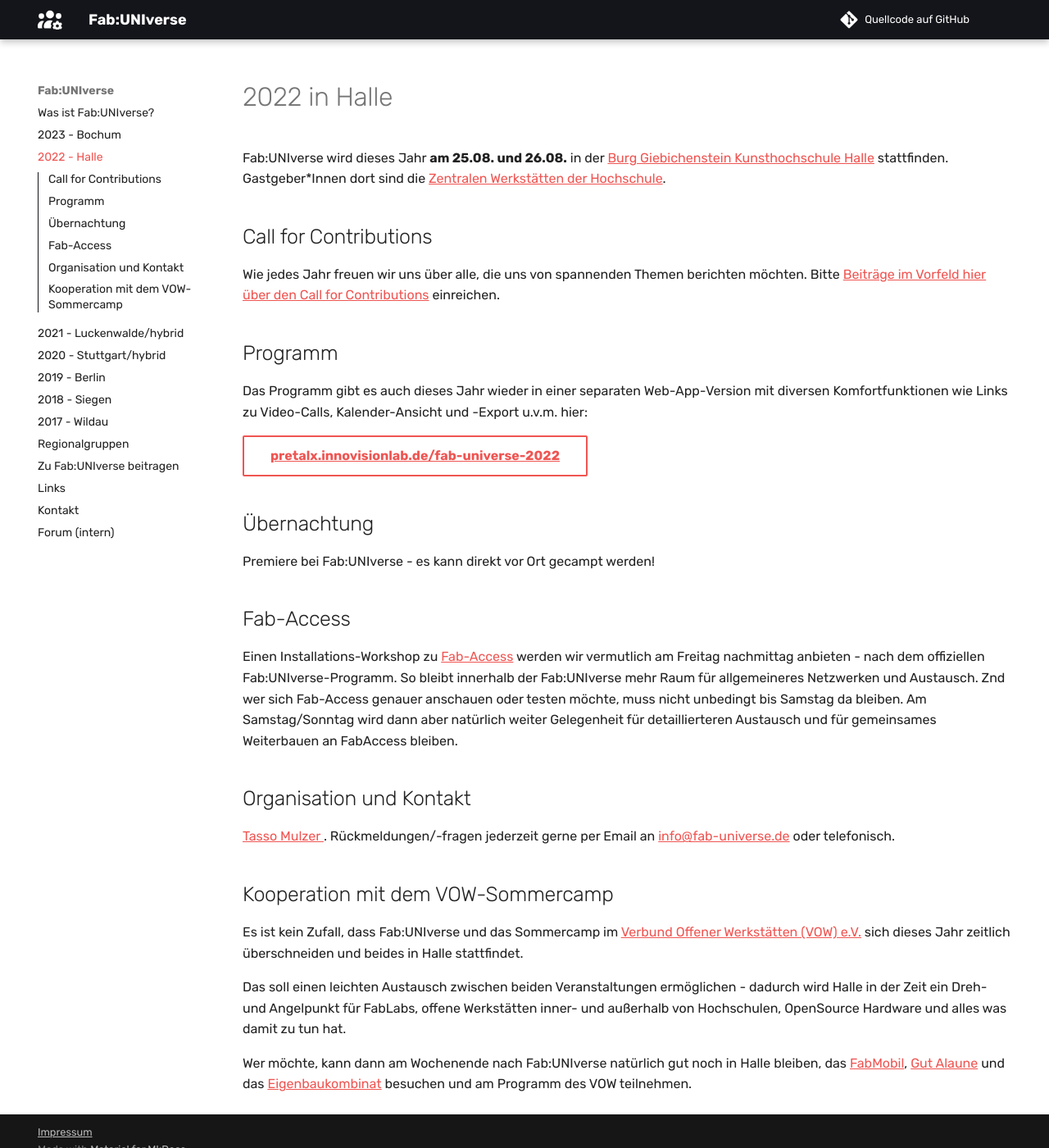
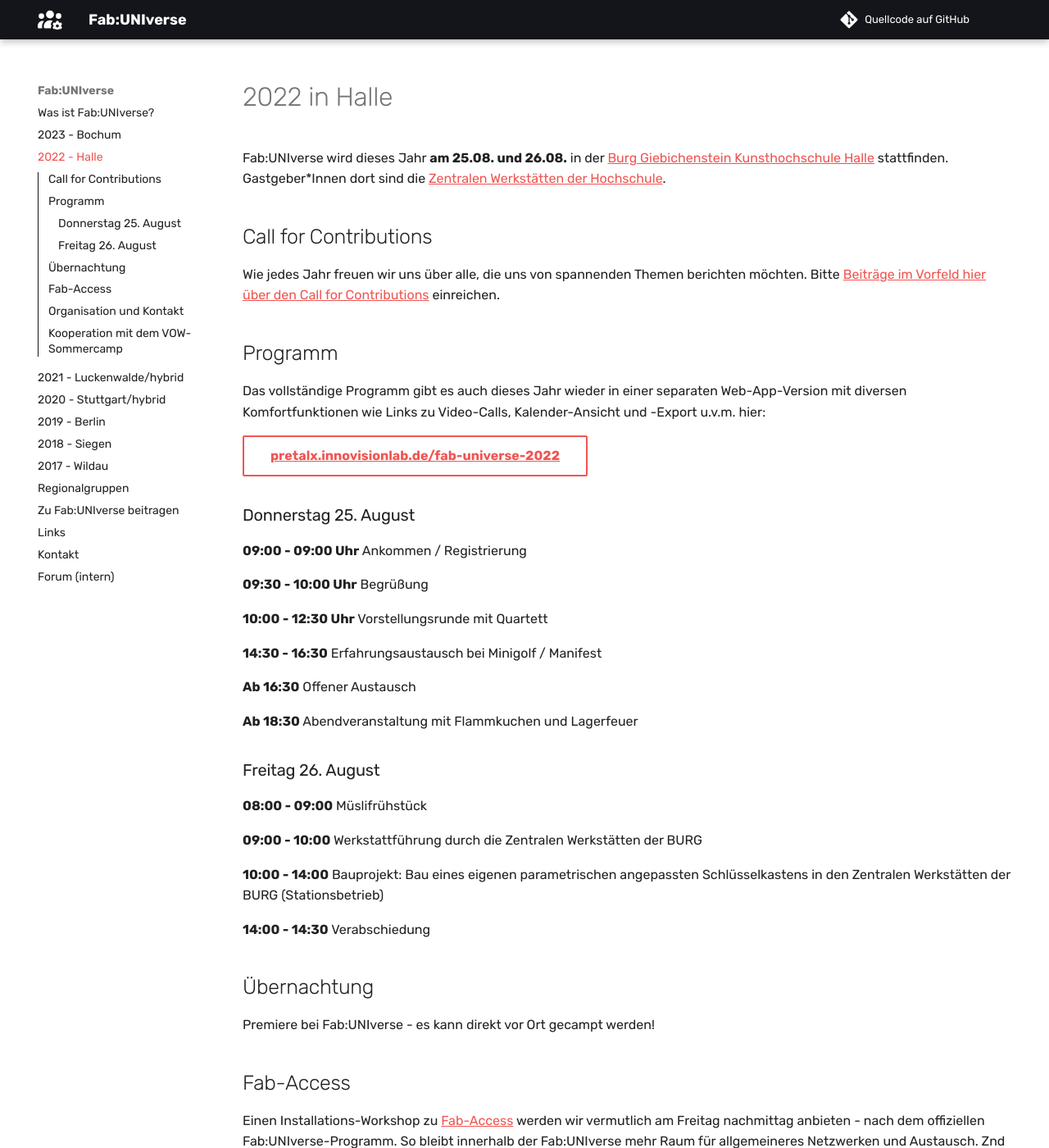
Before and after one commit to oliverstickel/fabuniverse, an MkDocs documentation site: the page built from docs/2022.md, in a window 1280 px wide and 1400 px high. Shown: the whole window at 82% size. Built offline with MkDocs 1.6.1 and Material for MkDocs 9.7.7, drawn with Linux system fonts in a browser that asks for light colours; comment, search, counter and statistics services are not loaded.

Commit message:
Update 2022.md

```diff
--- a/docs/2022.md
+++ b/docs/2022.md
@@ -8,9 +8,35 @@ Wie jedes Jahr freuen wir uns über alle, die uns von spannenden Themen berichte
 
 ## Programm
 
-Das Programm gibt es auch dieses Jahr wieder in einer separaten Web-App-Version mit diversen Komfortfunktionen wie Links zu Video-Calls, Kalender-Ansicht und -Export u.v.m. hier:
+Das vollständige Programm gibt es auch dieses Jahr wieder in einer separaten Web-App-Version mit diversen Komfortfunktionen wie Links zu Video-Calls, Kalender-Ansicht und -Export u.v.m. hier:
 
 [pretalx.innovisionlab.de/fab-universe-2022](https://pretalx.innovisionlab.de/fab-universe-2022/){ .md-button }
+
+###  Donnerstag 25. August
+
+**09:00 - 09:00 Uhr** Ankommen / Registrierung
+
+
+**09:30 - 10:00 Uhr** Begrüßung
+
+**10:00 - 12:30 Uhr**  Vorstellungsrunde mit Quartett
+
+**14:30 - 16:30** Erfahrungsaustausch bei Minigolf / Manifest
+
+**Ab 16:30** Offener Austausch
+
+**Ab 18:30** Abendveranstaltung mit Flammkuchen und Lagerfeuer
+
+###  Freitag 26. August
+
+**08:00 - 09:00** Müslifrühstück
+
+**09:00 - 10:00** Werkstattführung durch die Zentralen Werkstätten der BURG
+
+**10:00 - 14:00** Bauprojekt: Bau eines eigenen parametrischen angepassten Schlüsselkastens in den Zentralen Werkstätten der BURG (Stationsbetrieb)
+
+**14:00 - 14:30** Verabschiedung
+
 
 ## Übernachtung
 
```
